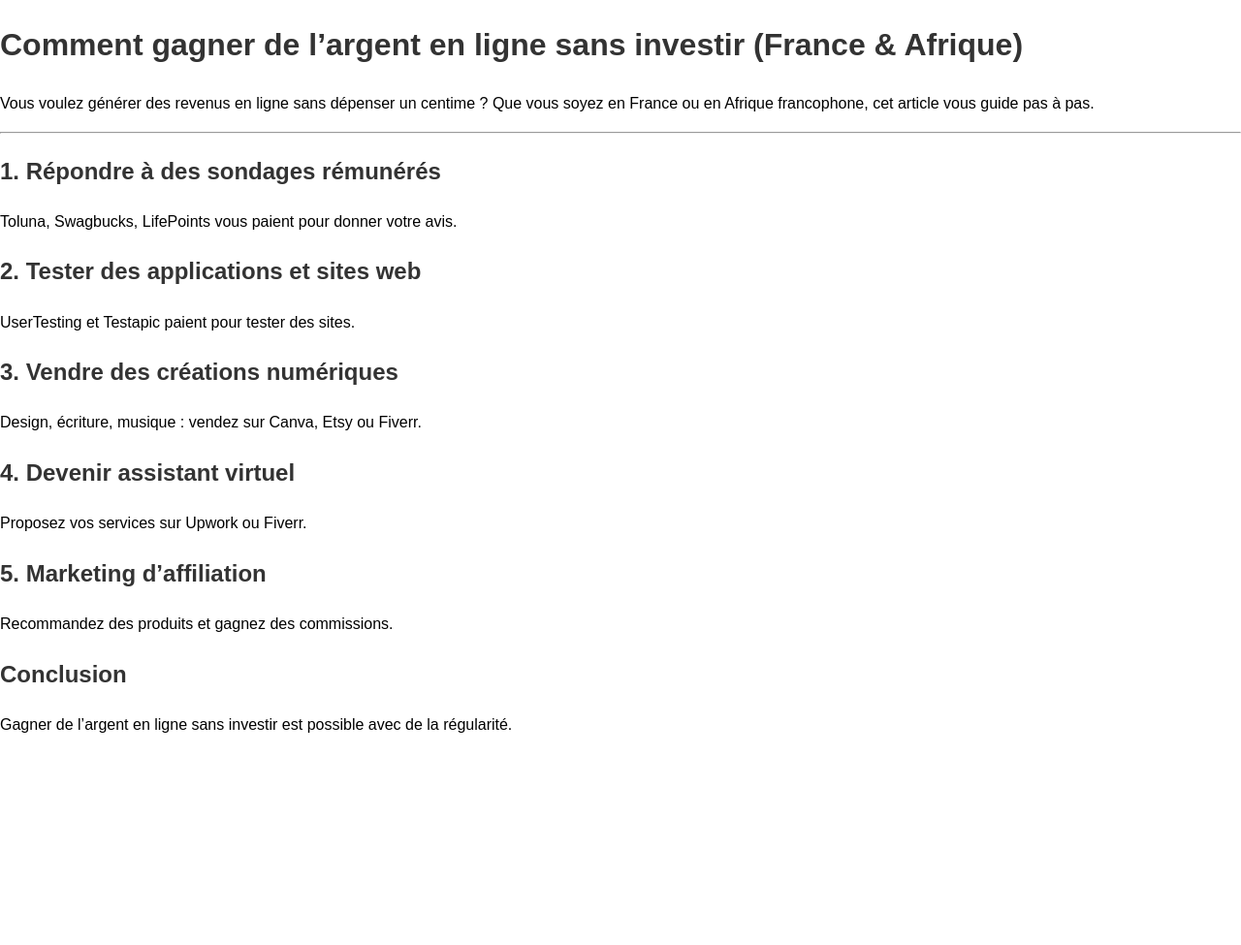
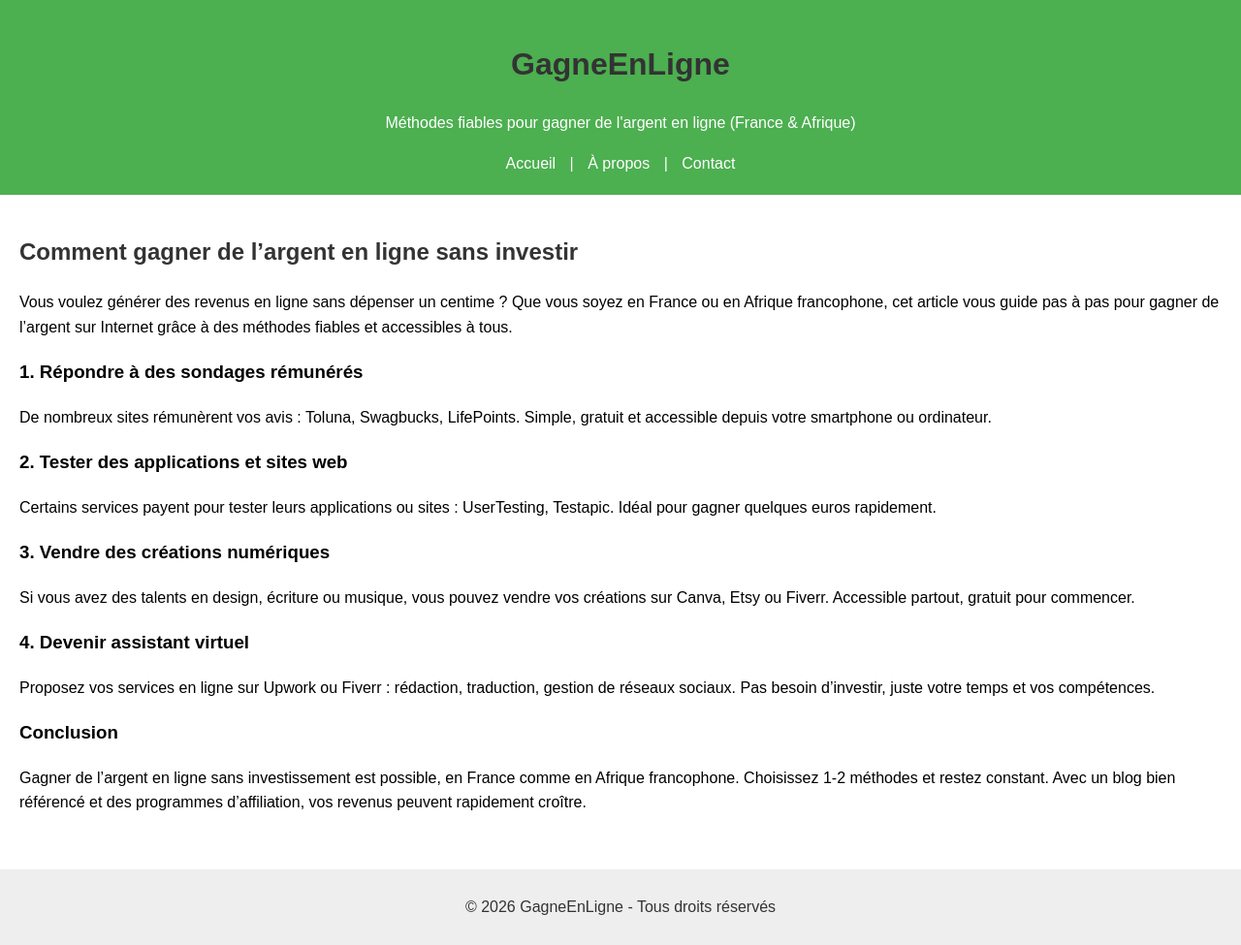
Before and after one commit to enmemetemps20-wq/GagneEnligne, a plain HTML site: page articles/article1.html in a window 1280 px wide. Shown: the whole page at 97% size. Before the commit the page ends 800 px from the top, so only its background shows below. Drawn offline with Linux system fonts and the light colour scheme.

Commit message:
Ajout article1.html complet avec 4 emplacements AdSense

```diff
--- a/articles/article1.html
+++ b/articles/article1.html
@@ -2,59 +2,93 @@
 <html lang="fr">
 <head>
   <meta charset="UTF-8">
-  <title>Comment gagner de l’argent en ligne sans investir</title>
-  <meta name="description" content="Gagner de l’argent en ligne sans investir en France et en Afrique grâce à des méthodes simples et fiables.">
+  <title>Comment gagner de l’argent en ligne sans investir - GagneEnLigne</title>
+  <meta name="description" content="Guide complet pour gagner de l'argent en ligne sans investissement, pour France et Afrique.">
+  <meta name="viewport" content="width=device-width, initial-scale=1.0">
   <link rel="stylesheet" href="../style.css">
+
+  <!-- Code AdSense pour vérifier le site -->
+  <script async src="https://pagead2.googlesyndication.com/pagead/js/adsbygoogle.js?client=ca-pub-8854077070275901"
+     crossorigin="anonymous"></script>
 </head>
-
 <body>
 
-<h1>Comment gagner de l’argent en ligne sans investir (France & Afrique)</h1>
+<header>
+  <h1>GagneEnLigne</h1>
+  <p>Méthodes fiables pour gagner de l'argent en ligne (France & Afrique)</p>
+  <nav>
+    <a href="../index.html">Accueil</a> |
+    <a href="../about.html">À propos</a> |
+    <a href="../contact.html">Contact</a>
+  </nav>
+</header>
 
-<p>
-Vous voulez générer des revenus en ligne sans dépenser un centime ?
-Que vous soyez en France ou en Afrique francophone, cet article vous guide pas à pas.
-</p>
+<main>
+  <article>
+    <h2>Comment gagner de l’argent en ligne sans investir</h2>
+    <p>Vous voulez générer des revenus en ligne sans dépenser un centime ? Que vous soyez en France ou en Afrique francophone, cet article vous guide pas à pas pour gagner de l’argent sur Internet grâce à des méthodes fiables et accessibles à tous.</p>
 
-<hr>
+    <!-- PUB 1 -->
+    <ins class="adsbygoogle"
+         style="display:block"
+         data-ad-client="ca-pub-8854077070275901"
+         data-ad-slot="1111111111"
+         data-ad-format="auto"></ins>
+    <script>
+         (adsbygoogle = window.adsbygoogle || []).push({});
+    </script>
 
-<h2>1. Répondre à des sondages rémunérés</h2>
-<p>
-Toluna, Swagbucks, LifePoints vous paient pour donner votre avis.
-</p>
+    <h3>1. Répondre à des sondages rémunérés</h3>
+    <p>De nombreux sites rémunèrent vos avis : Toluna, Swagbucks, LifePoints. Simple, gratuit et accessible depuis votre smartphone ou ordinateur.</p>
 
-<!-- PUB ADSENSE 1 -->
+    <!-- PUB 2 -->
+    <ins class="adsbygoogle"
+         style="display:block"
+         data-ad-client="ca-pub-8854077070275901"
+         data-ad-slot="2222222222"
+         data-ad-format="auto"></ins>
+    <script>
+         (adsbygoogle = window.adsbygoogle || []).push({});
+    </script>
 
-<h2>2. Tester des applications et sites web</h2>
-<p>
-UserTesting et Testapic paient pour tester des sites.
-</p>
+    <h3>2. Tester des applications et sites web</h3>
+    <p>Certains services payent pour tester leurs applications ou sites : UserTesting, Testapic. Idéal pour gagner quelques euros rapidement.</p>
 
-<!-- PUB ADSENSE 2 -->
+    <!-- PUB 3 -->
+    <ins class="adsbygoogle"
+         style="display:block"
+         data-ad-client="ca-pub-8854077070275901"
+         data-ad-slot="3333333333"
+         data-ad-format="auto"></ins>
+    <script>
+         (adsbygoogle = window.adsbygoogle || []).push({});
+    </script>
 
-<h2>3. Vendre des créations numériques</h2>
-<p>
-Design, écriture, musique : vendez sur Canva, Etsy ou Fiverr.
-</p>
+    <h3>3. Vendre des créations numériques</h3>
+    <p>Si vous avez des talents en design, écriture ou musique, vous pouvez vendre vos créations sur Canva, Etsy ou Fiverr. Accessible partout, gratuit pour commencer.</p>
 
-<h2>4. Devenir assistant virtuel</h2>
-<p>
-Proposez vos services sur Upwork ou Fiverr.
-</p>
+    <h3>4. Devenir assistant virtuel</h3>
+    <p>Proposez vos services en ligne sur Upwork ou Fiverr : rédaction, traduction, gestion de réseaux sociaux. Pas besoin d’investir, juste votre temps et vos compétences.</p>
 
-<!-- PUB ADSENSE 3 -->
+    <!-- PUB 4 -->
+    <ins class="adsbygoogle"
+         style="display:block"
+         data-ad-client="ca-pub-8854077070275901"
+         data-ad-slot="4444444444"
+         data-ad-format="auto"></ins>
+    <script>
+         (adsbygoogle = window.adsbygoogle || []).push({});
+    </script>
 
-<h2>5. Marketing d’affiliation</h2>
-<p>
-Recommandez des produits et gagnez des commissions.
-</p>
+    <h3>Conclusion</h3>
+    <p>Gagner de l’argent en ligne sans investissement est possible, en France comme en Afrique francophone. Choisissez 1-2 méthodes et restez constant. Avec un blog bien référencé et des programmes d’affiliation, vos revenus peuvent rapidement croître.</p>
 
-<h2>Conclusion</h2>
-<p>
-Gagner de l’argent en ligne sans investir est possible avec de la régularité.
-</p>
+  </article>
+</main>
 
-<!-- PUB ADSENSE 4 -->
+<footer>
+  <p>© 2026 GagneEnLigne - Tous droits réservés</p>
+</footer>
 
 </body>
 </html>
```
